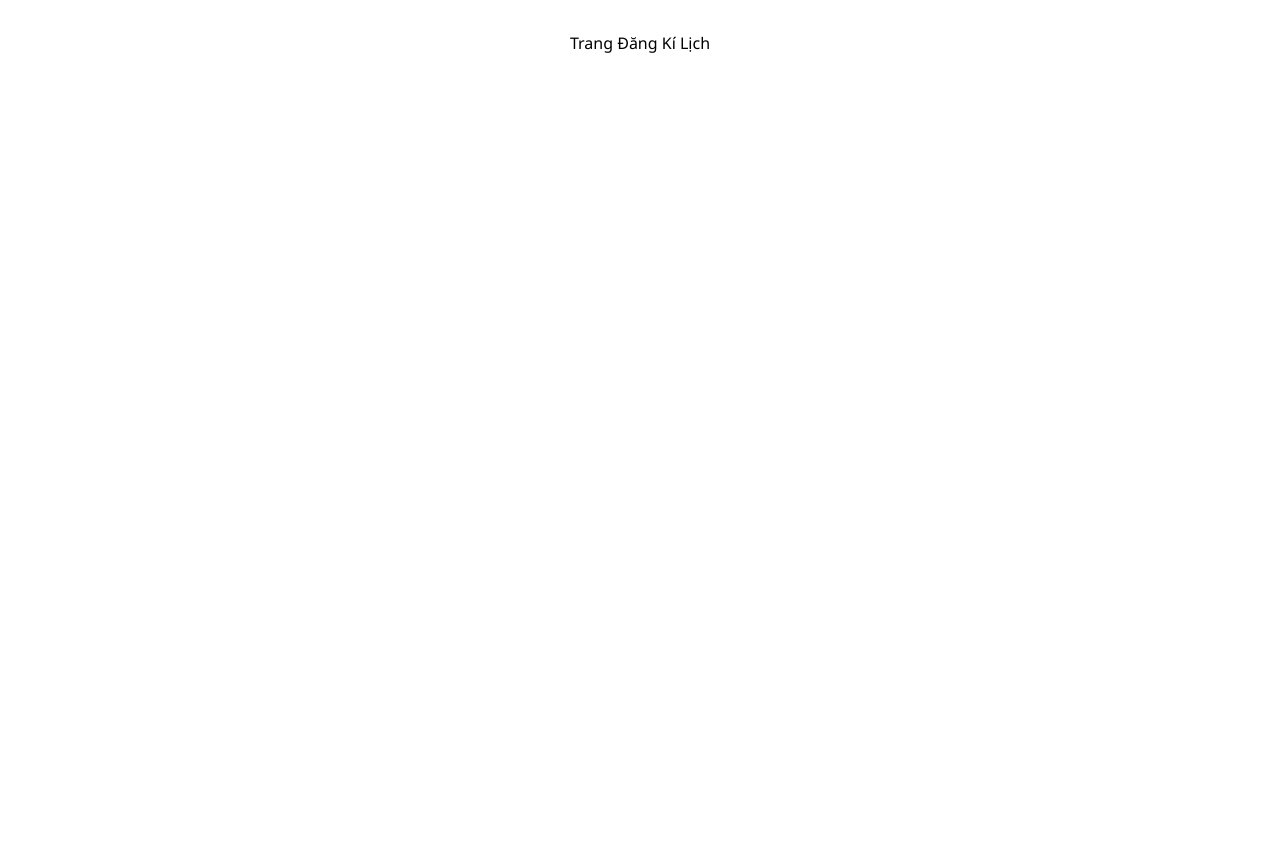
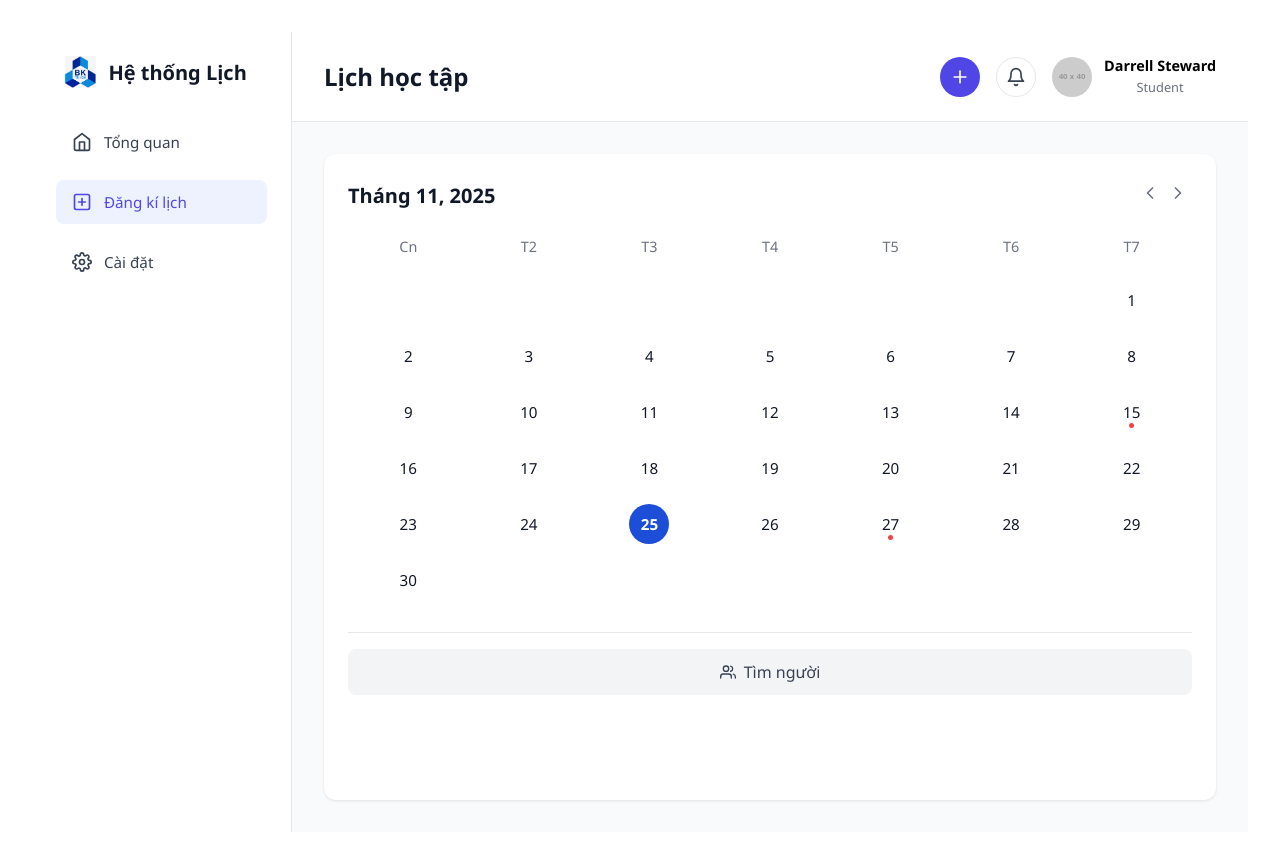
Before and after one commit to vyhuynhnguyenvy16A/TutorSupportSystem, a React app: page /app/register-schedule in a window 1280 px wide. Before the commit the page ends 800 px from the top, so only its background shows below. Built offline with nearby package versions, Linux system fonts and the light colour scheme; no server answers; the HTML template or start-up script is replaced by a standard one.

Commit message:
student calendar

```diff
--- /dev/null
+++ b/src/pages/CalendarPage.css
@@ -0,0 +1,123 @@
+/* src/pages/CalendarPage/CalendarPage.css */
+
+.calendar-container-wrapper {
+  background-color: #ffffff;
+  border-radius: 12px;
+  box-shadow: 0 1px 3px rgba(0, 0, 0, 0.1);
+  padding: 1.5rem;
+
+  /* <-- SỬA ĐỔI QUAN TRỌNG: Full màn hình */
+  width: 100%;
+  height: 100%;
+  display: flex;
+  flex-direction: column;
+}
+
+/* Header: Tháng + Nút điều hướng */
+.calendar-header {
+  display: flex;
+  justify-content: space-between;
+  align-items: center;
+  margin-bottom: 1.5rem;
+}
+
+.calendar-header h2 {
+  font-size: 1.25rem;
+  font-weight: 600;
+  color: #111827;
+  margin: 0;
+}
+
+.calendar-nav-buttons button {
+  background: transparent;
+  border: none;
+  font-size: 1.25rem;
+  color: #6b7280;
+  cursor: pointer;
+  padding: 0.25rem;
+}
+.calendar-nav-buttons button:hover {
+  color: #111827;
+}
+
+/* GRID SYSTEM */
+.calendar-grid {
+  display: grid;
+  grid-template-columns: repeat(7, 1fr); /* 7 cột đều nhau */
+  row-gap: 1rem;
+  text-align: center;
+}
+
+.calendar-day-name {
+  font-size: 0.9rem;
+  font-weight: 500;
+  color: #6b7280;
+  margin-bottom: 0.5rem;
+}
+
+.calendar-day {
+  height: 40px;
+  width: 40px;
+  margin: 0 auto;
+  display: flex;
+  flex-direction: column;
+  align-items: center;
+  justify-content: center;
+  border-radius: 50%; /* Hình tròn */
+  cursor: pointer;
+  position: relative; /* Để định vị chấm tròn */
+  font-size: 0.95rem;
+  color: #111827;
+}
+
+.calendar-day:hover:not(.is-today) {
+  background-color: #f3f4f6;
+}
+
+/* Style cho ngày hôm nay (Màu xanh đậm) */
+.calendar-day.is-today {
+  background-color: #1d4ed8; /* Màu xanh đậm giống ảnh */
+  color: white;
+  font-weight: 600;
+}
+
+/* CHẤM TRÒN BÁO LỊCH HỌP */
+.meeting-dot {
+  width: 5px;
+  height: 5px;
+  background-color: #ef4444; /* Màu đỏ (hoặc xanh tùy bạn) */
+  border-radius: 50%;
+  position: absolute;
+  bottom: 4px; /* Nằm dưới số ngày */
+}
+
+/* Nếu ngày hôm nay có lịch, chấm màu trắng cho nổi */
+.is-today .meeting-dot {
+  background-color: #ffffff;
+}
+
+/* Footer: Tìm người */
+.calendar-footer {
+  margin-top: 2rem;
+  border-top: 1px solid #e5e7eb;
+  padding-top: 1rem;
+}
+
+.btn-find-people {
+  width: 100%;
+  display: flex;
+  align-items: center;
+  justify-content: center;
+  gap: 0.5rem;
+  background-color: #f3f4f6;
+  border: none;
+  padding: 0.75rem;
+  border-radius: 8px;
+  color: #374151;
+  font-weight: 500;
+  cursor: pointer;
+  font-size: 1rem;
+}
+.btn-find-people:hover {
+  background-color: #e5e7eb;
+}
--- /dev/null
+++ b/src/pages/CalendarPage.jsx
@@ -0,0 +1,180 @@
+// src/pages/CalendarPage/CalendarPage.jsx
+
+import React, { useState, useEffect } from 'react';
+import { NavLink } from 'react-router-dom';
+import { FiChevronLeft, FiChevronRight, FiUsers } from 'react-icons/fi';
+import './CalendarPage.css';
+
+// Import Layout (Sidebar/Header) để giữ đồng bộ giao diện
+import './SchedulePage.css';
+import {
+  FiHome, FiCalendar, FiPlusSquare, FiSettings,
+  FiSearch, FiPlus, FiBell
+} from 'react-icons/fi';
+import hcmutLogo from '../assets/hcmut.png';
+
+const CalendarPage = () => {
+  const [currentDate, setCurrentDate] = useState(new Date());
+  const [meetings, setMeetings] = useState([]); // Chứa danh sách lịch họp từ API
+  const [loading, setLoading] = useState(true);
+
+  // --- 1. GỌI API ---
+  useEffect(() => {
+    const fetchCalendarData = async () => {
+      try {
+        const response = await fetch('http://localhost:3069/api/student/calendar');
+        if (!response.ok) {
+          throw new Error('Lỗi kết nối server');
+        }
+        const data = await response.json();
+        // Giả sử API trả về mảng các object: [{ date: '2025-11-27', title: 'Họp nhóm' }, ...]
+        setMeetings(data);
+      } catch (error) {
+        console.error("Không thể lấy dữ liệu lịch:", error);
+        // Dữ liệu mẫu để test nếu API chưa chạy
+        setMeetings([
+            { date: '2025-11-27', title: 'Họp đồ án' },
+            { date: '2025-11-15', title: 'Gặp GVHD' }
+        ]);
+      } finally {
+        setLoading(false);
+      }
+    };
+
+    fetchCalendarData();
+  }, []);
+
+  // --- 2. LOGIC LỊCH ---
+  const getDaysInMonth = (date) => {
+    const year = date.getFullYear();
+    const month = date.getMonth();
+    const daysInMonth = new Date(year, month + 1, 0).getDate();
+    const firstDay = new Date(year, month, 1).getDay(); // 0 (Sun) -> 6 (Sat)
+    return { daysInMonth, firstDay, year, month };
+  };
+
+  const { daysInMonth, firstDay, year, month } = getDaysInMonth(currentDate);
+
+  const prevMonth = () => {
+    setCurrentDate(new Date(year, month - 1, 1));
+  };
+
+  const nextMonth = () => {
+    setCurrentDate(new Date(year, month + 1, 1));
+  };
+
+  const daysOfWeek = ['Cn', 'T2', 'T3', 'T4', 'T5', 'T6', 'T7'];
+
+  // Hàm kiểm tra xem ngày nào có lịch họp
+  const hasMeeting = (day) => {
+    // Format ngày hiện tại thành chuỗi YYYY-MM-DD để so sánh
+    // Lưu ý: Tháng trong JS bắt đầu từ 0 nên cần +1
+    const checkDate = `${year}-${String(month + 1).padStart(2, '0')}-${String(day).padStart(2, '0')}`;
+
+    // Tìm trong mảng meetings xem có ngày nào trùng không
+    return meetings.some(meeting => {
+        // Cắt chuỗi ngày từ API để so sánh (giả sử API trả về ISO string hoặc YYYY-MM-DD)
+        return meeting.date.startsWith(checkDate);
+    });
+  };
+
+  // Xác định ngày hôm nay để highlight
+  const isToday = (day) => {
+    const today = new Date();
+    return day === today.getDate() && month === today.getMonth() && year === today.getFullYear();
+  };
+
+  return (
+    <div className="dashboard-page-container">
+      {/* --- SIDEBAR (Giữ nguyên layout) --- */}
+      <aside className="dashboard-sidebar">
+        <div className="sidebar-logo">
+          <img src={hcmutLogo} alt="Logo" />
+          <span>Hệ thống Lịch</span>
+        </div>
+        <nav className="sidebar-nav">
+          <NavLink to="/app/overview" className="nav-link">
+            <FiHome /> <span>Tổng quan</span>
+          </NavLink>
+          {/* Link này đang active */}
+
+          <NavLink to="/app/register-schedule" className="nav-link">
+            <FiPlusSquare /> <span>Đăng kí lịch</span>
+          </NavLink>
+          <NavLink to="/app/settings" className="nav-link">
+            <FiSettings /> <span>Cài đặt</span>
+          </NavLink>
+        </nav>
+      </aside>
+
+      {/* --- MAIN CONTENT --- */}
+      <div className="dashboard-main-content">
+        <header className="dashboard-header">
+            <h1 className="header-title">Lịch học tập</h1>
+            <div className="header-actions">
+                <button className="btn-icon btn-plus"><FiPlus /></button>
+                <button className="btn-icon"><FiBell /></button>
+                <div className="user-profile">
+                    <img src="https://via.placeholder.com/40" alt="Avatar" />
+                    <div className="user-info">
+                        <span>Darrell Steward</span>
+                        <small>Student</small>
+                    </div>
+                </div>
+            </div>
+        </header>
+
+        <main className="dashboard-page-content">
+            <div className="calendar-container-wrapper">
+                {/* Header Lịch (Tháng + Nút chuyển) */}
+                <div className="calendar-header">
+                    <h2>Tháng {month + 1}, {year}</h2>
+                    <div className="calendar-nav-buttons">
+                        <button onClick={prevMonth}><FiChevronLeft /></button>
+                        <button onClick={nextMonth}><FiChevronRight /></button>
+                    </div>
+                </div>
+
+                {/* Grid Lịch */}
+                <div className="calendar-grid">
+                    {/* Hàng Thứ */}
+                    {daysOfWeek.map(day => (
+                        <div key={day} className="calendar-day-name">{day}</div>
+                    ))}
+
+                    {/* Các ô trống đầu tháng */}
+                    {Array.from({ length: firstDay }).map((_, index) => (
+                        <div key={`empty-${index}`} className="calendar-day empty"></div>
+                    ))}
+
+                    {/* Các ngày trong tháng */}
+                    {Array.from({ length: daysInMonth }).map((_, index) => {
+                        const day = index + 1;
+                        const meetingExists = hasMeeting(day);
+                        const todayClass = isToday(day) ? 'is-today' : '';
+
+                        return (
+                            <div key={day} className={`calendar-day ${todayClass}`}>
+                                <span className="day-number">{day}</span>
+
+                                {/* CHẤM TRÒN NẾU CÓ LỊCH HỌP */}
+                                {meetingExists && <div className="meeting-dot"></div>}
+                            </div>
+                        );
+                    })}
+                </div>
+
+                {/* Footer Lịch (Tìm người) */}
+                <div className="calendar-footer">
+                    <button className="btn-find-people">
+                        <FiUsers /> Tìm người
+                    </button>
+                </div>
+            </div>
+        </main>
+      </div>
+    </div>
+  );
+};
+
+export default CalendarPage;
--- a/src/pages/OverviewPage.jsx
+++ b/src/pages/OverviewPage.jsx
@@ -60,10 +60,7 @@ const OverviewPage = () => {
             <FiHome />
             <span>Tổng quan</span>
           </NavLink>
-          <NavLink to="/app/schedule" className="nav-link">
-            <FiCalendar />
-            <span>Lịch</span>
-          </NavLink>
+
           <NavLink to="/app/register-schedule" className="nav-link">
             <FiPlusSquare />
             <span>Đăng kí lịch</span>
--- a/src/pages/SettingsPage.jsx
+++ b/src/pages/SettingsPage.jsx
@@ -50,10 +50,7 @@ const SettingsPage = () => {
             <FiHome />
             <span>Tổng quan</span>
           </NavLink>
-          <NavLink to="/app/schedule" className="nav-link">
-            <FiCalendar />
-            <span>Lịch</span>
-          </NavLink>
+
           <NavLink to="/app/register-schedule" className="nav-link">
             <FiPlusSquare />
             <span>Đăng kí lịch</span>
--- a/src/routes/index.jsx
+++ b/src/routes/index.jsx
@@ -17,6 +17,7 @@ import TutorOverviewPage from '../pages/tutor/TutorOverviewPage.jsx';
 import TutorSchedulePage from '../pages/tutor/TutorSchedulePage.jsx';
 import TutorSlotsPage from '../pages/tutor/TutorSlotsPage.jsx';
 import TutorSettingsPage from '../pages/tutor/TutorSettingsPage.jsx';
+import CalendarPage from '../pages/CalendarPage.jsx';
 const AppRoutes = () => {
   return (
     <Routes>
@@ -36,11 +37,11 @@ const AppRoutes = () => {
 
       {/* <-- THÊM MỚI: Thêm các route khác cho sidebar --> */}
       <Route path="/app/overview" element={<OverviewPage />} />
-      <Route path="/app/register-schedule" element={<div>Trang Đăng Kí Lịch</div>} />
+
       <Route path="/app/settings" element={<SettingsPage />} />
       {/* (Thêm các route cho trang khác ở đây) */}
       {/* <Route path="/register" element={<RegisterPage />} /> */}
-
+      <Route path="/app/register-schedule" element={<CalendarPage />} />
       <Route path="/admin" element={<Dashboard />} />
 
       {/* <-- 2. THÊM 4 ROUTES MỚI CHO TUTOR (GIẢNG VIÊN) VÀO ĐÂY --> */}
```
Also changed, not shown: src/pages/SchedulePage.jsx (+11 -9 lines).
